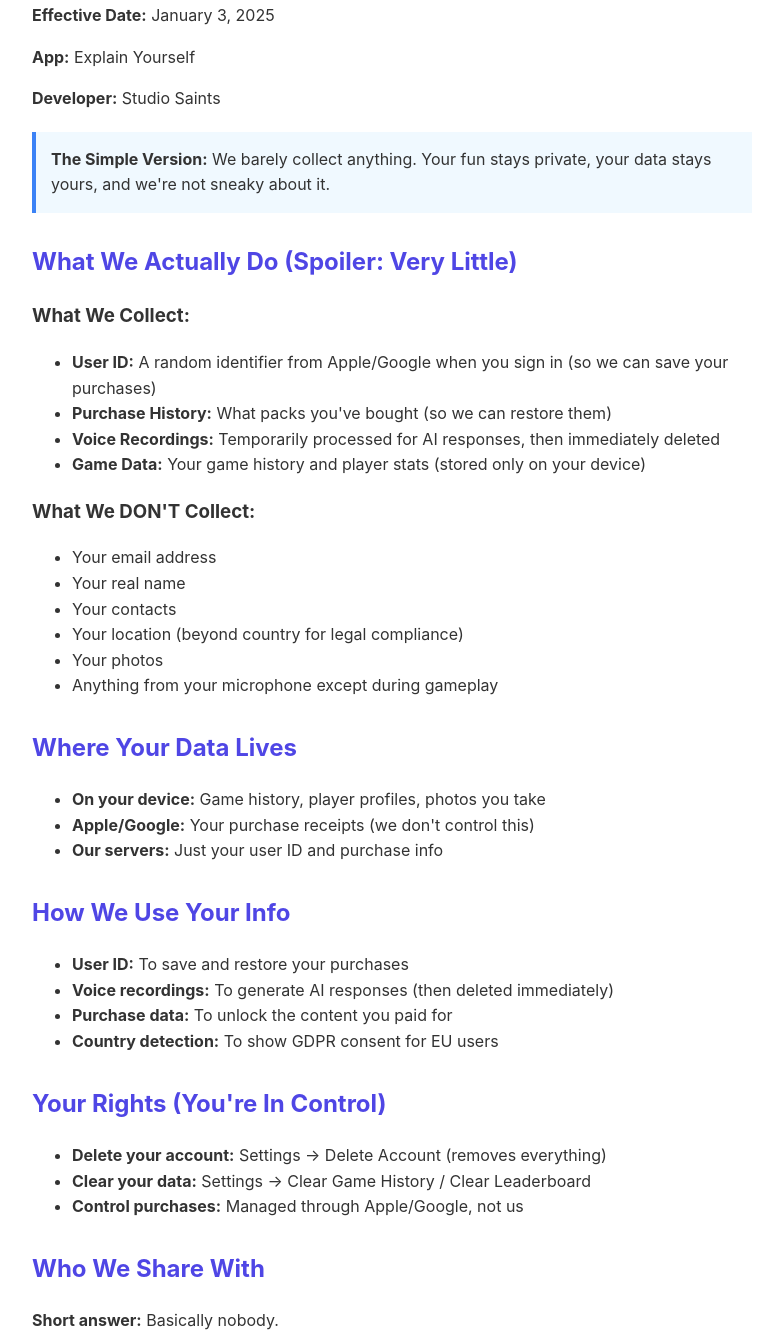
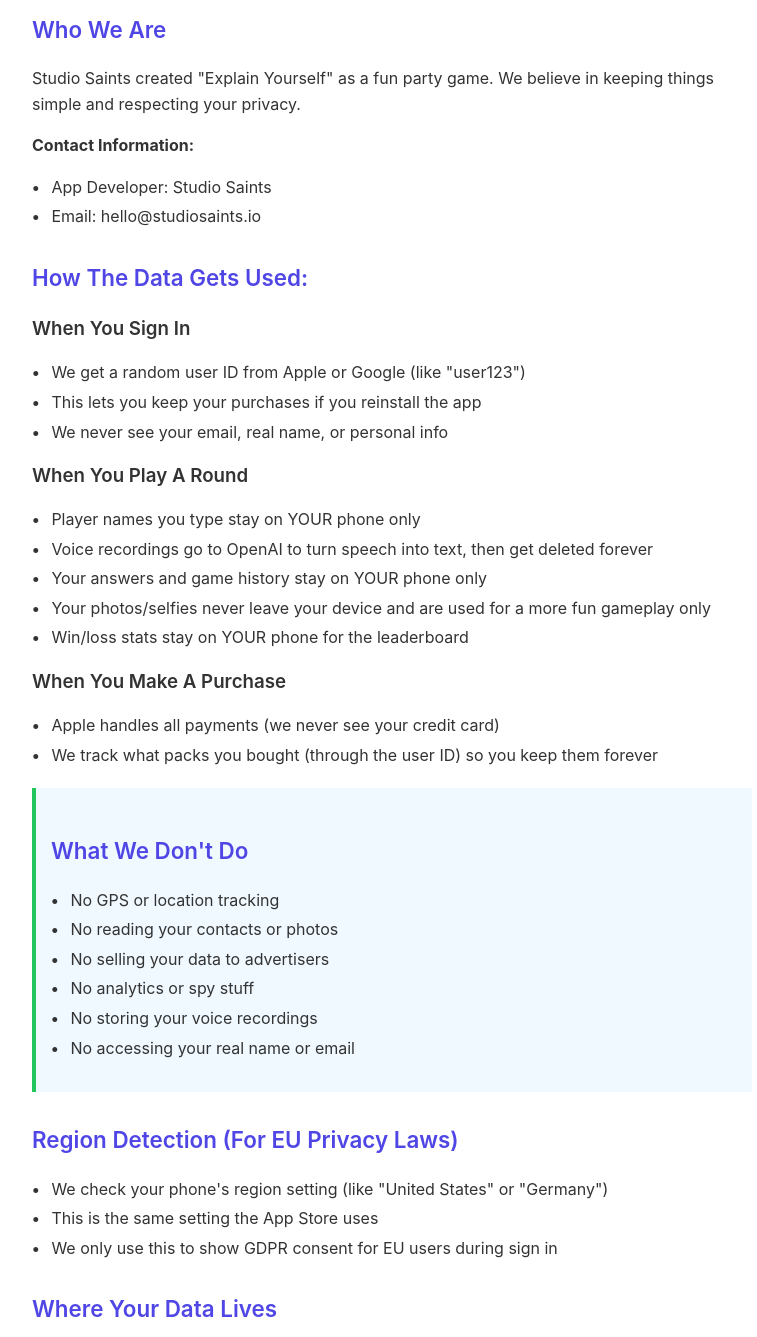
Before and after one commit to studiosaints/explain-yourself-legal, a plain HTML site: page privacy-policy.html in a window 1280 px wide. Shown: the part 164-1501 px from the top of the page, without its empty margins (248-1005 px from the left). Drawn offline with Linux system fonts and the light colour scheme.

Commit message:
Update privacy-policy.html

```diff
--- a/privacy-policy.html
+++ b/privacy-policy.html
@@ -24,15 +24,25 @@
             color: #6366f1;
             border-bottom: 3px solid #6366f1;
             padding-bottom: 10px;
+            font-size: 2em;
+            font-weight: bold;
         }
         h2 {
             color: #4f46e5;
             margin-top: 30px;
+            font-size: 1.4em;
+            font-weight: 600;
         }
-        .highlight {
+        h3 {
+            color: #333;
+            font-weight: 600;
+            margin-top: 16px;
+            margin-bottom: 8px;
+        }
+        .highlight-box {
             background-color: #f0f9ff;
             padding: 15px;
-            border-left: 4px solid #3b82f6;
+            border-left: 4px solid #22c55e;
             margin: 20px 0;
         }
         .contact {
@@ -41,88 +51,95 @@
             border-radius: 8px;
             margin-top: 30px;
         }
+        ul {
+            padding-left: 0;
+            list-style: none;
+        }
+        li {
+            margin-bottom: 4px;
+        }
+        .bullet-list li:before {
+            content: "• ";
+            font-weight: bold;
+            margin-right: 8px;
+        }
     </style>
 </head>
 <body>
     <div class="container">
         <h1>Privacy Policy</h1>
-        <p><strong>Effective Date:</strong> January 3, 2025</p>
-        <p><strong>App:</strong> Explain Yourself</p>
-        <p><strong>Developer:</strong> Studio Saints</p>
 
-        <div class="highlight">
-            <strong>The Simple Version:</strong> We barely collect anything. Your fun stays private, your data stays yours, and we're not sneaky about it.
+        <h2>Who We Are</h2>
+        <p>Studio Saints created "Explain Yourself" as a fun party game. We believe in keeping things simple and respecting your privacy.</p>
+
+        <p><strong>Contact Information:</strong></p>
+        <ul class="bullet-list">
+            <li>App Developer: Studio Saints</li>
+            <li>Email: hello@studiosaints.io</li>
+        </ul>
+
+        <h2>How The Data Gets Used:</h2>
+
+        <h3>When You Sign In</h3>
+        <ul class="bullet-list">
+            <li>We get a random user ID from Apple or Google (like "user123")</li>
+            <li>This lets you keep your purchases if you reinstall the app</li>
+            <li>We never see your email, real name, or personal info</li>
+        </ul>
+
+        <h3>When You Play A Round</h3>
+        <ul class="bullet-list">
+            <li>Player names you type stay on YOUR phone only</li>
+            <li>Voice recordings go to OpenAI to turn speech into text, then get deleted forever</li>
+            <li>Your answers and game history stay on YOUR phone only</li>
+            <li>Your photos/selfies never leave your device and are used for a more fun gameplay only</li>
+            <li>Win/loss stats stay on YOUR phone for the leaderboard</li>
+        </ul>
+
+        <h3>When You Make A Purchase</h3>
+        <ul class="bullet-list">
+            <li>Apple handles all payments (we never see your credit card)</li>
+            <li>We track what packs you bought (through the user ID) so you keep them forever</li>
+        </ul>
+
+        <div class="highlight-box">
+            <h2>What We Don't Do</h2>
+            <ul class="bullet-list">
+                <li>No GPS or location tracking</li>
+                <li>No reading your contacts or photos</li>
+                <li>No selling your data to advertisers</li>
+                <li>No analytics or spy stuff</li>
+                <li>No storing your voice recordings</li>
+                <li>No accessing your real name or email</li>
+            </ul>
         </div>
 
-        <h2>What We Actually Do (Spoiler: Very Little)</h2>
-
-        <h3>What We Collect:</h3>
-        <ul>
-            <li><strong>User ID:</strong> A random identifier from Apple/Google when you sign in (so we can save your purchases)</li>
-            <li><strong>Purchase History:</strong> What packs you've bought (so we can restore them)</li>
-            <li><strong>Voice Recordings:</strong> Temporarily processed for AI responses, then immediately deleted</li>
-            <li><strong>Game Data:</strong> Your game history and player stats (stored only on your device)</li>
-        </ul>
-
-        <h3>What We DON'T Collect:</h3>
-        <ul>
-            <li>Your email address</li>
-            <li>Your real name</li>
-            <li>Your contacts</li>
-            <li>Your location (beyond country for legal compliance)</li>
-            <li>Your photos</li>
-            <li>Anything from your microphone except during gameplay</li>
+        <h2>Region Detection (For EU Privacy Laws)</h2>
+        <ul class="bullet-list">
+            <li>We check your phone's region setting (like "United States" or "Germany")</li>
+            <li>This is the same setting the App Store uses</li>
+            <li>We only use this to show GDPR consent for EU users during sign in</li>
         </ul>
 
         <h2>Where Your Data Lives</h2>
-        <ul>
-            <li><strong>On your device:</strong> Game history, player profiles, photos you take</li>
-            <li><strong>Apple/Google:</strong> Your purchase receipts (we don't control this)</li>
-            <li><strong>Our servers:</strong> Just your user ID and purchase info</li>
+        <ul class="bullet-list">
+            <li>User ID: With Firebase (Google's secure service)</li>
+            <li>Voice processing, player names, and your answers: OpenAI (very briefly for processing, then deleted)</li>
+            <li>Player selfies: On your phone ONLY</li>
+            <li>Purchases: With Apple (their secure system)</li>
         </ul>
 
-        <h2>How We Use Your Info</h2>
-        <ul>
-            <li><strong>User ID:</strong> To save and restore your purchases</li>
-            <li><strong>Voice recordings:</strong> To generate AI responses (then deleted immediately)</li>
-            <li><strong>Purchase data:</strong> To unlock the content you paid for</li>
-            <li><strong>Country detection:</strong> To show GDPR consent for EU users</li>
-        </ul>
-
-        <h2>Your Rights (You're In Control)</h2>
-        <ul>
-            <li><strong>Delete your account:</strong> Settings → Delete Account (removes everything)</li>
-            <li><strong>Clear your data:</strong> Settings → Clear Game History / Clear Leaderboard</li>
-            <li><strong>Control purchases:</strong> Managed through Apple/Google, not us</li>
-        </ul>
-
-        <h2>Who We Share With</h2>
-        <p><strong>Short answer:</strong> Basically nobody.</p>
-        <ul>
-            <li><strong>AI services:</strong> Voice recordings for processing (immediately deleted)</li>
-            <li><strong>Apple/Google:</strong> Purchase verification only</li>
-            <li><strong>Nobody else:</strong> We don't sell, rent, or share your data</li>
-        </ul>
-
-        <h2>Security</h2>
-        <p>We use industry-standard security. Your data is encrypted in transit and at rest. But let's be honest - since we barely collect anything, there's not much to worry about.</p>
-
-        <h2>Children's Privacy</h2>
-        <p>This app isn't specifically for kids, but we don't collect personal information from anyone under 13 without parental consent. Actually, we don't collect much personal information from anyone.</p>
-
-        <h2>Changes to This Policy</h2>
-        <p>If we change this policy, we'll update the date above and let you know in the app. We're not planning any major changes since our approach is "collect as little as possible."</p>
+        <h2>The Legal Stuff</h2>
+        <p>We follow GDPR (European privacy laws) and COPPA (kid protection laws). If something changes, we'll let you know. This app is for ages 13+ because the AI may at times be unpredictable. And because what you input is what it outputs in terms of content.</p>
 
         <div class="contact">
             <h2>Questions?</h2>
-            <p>We're real people who actually read emails. Contact us at:</p>
-            <p><strong>hello@studiosaints.io</strong></p>
-            <p>We typically respond within 24 hours.</p>
+            <p>Email us at hello@studiosaints.io if you have any questions or concerns.</p>
         </div>
 
         <hr style="margin: 30px 0; border: 1px solid #e5e7eb;">
         <p style="text-align: center; color: #6b7280; font-size: 14px;">
-            © 2025 Studio Saints. This policy was written by humans, for humans.
+            © 2025 Studio Saints
         </p>
     </div>
 </body>
```
